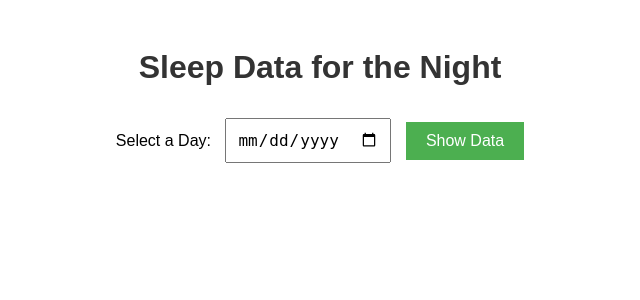
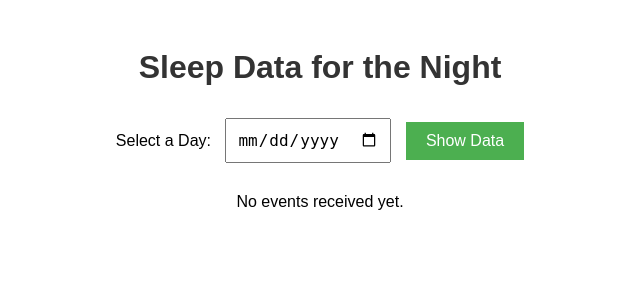
Before and after one commit to KarelExiled/Babyfoon, a Flask app: page / in a window 1280 px wide. Shown: the top 300 px of the page, without its empty margins (320-960 px from the left). Run offline with Flask 2, Linux system fonts and the light colour scheme.

Commit message:
Update index.html

```diff
--- a/templates/index.html
+++ b/templates/index.html
@@ -79,7 +79,23 @@
             <p><strong>P-Value:</strong> <span>{{ p_value | round(4) }}</span></p>
             <p><strong>Conclusion:</strong> {% if p_value < 0.05 %}The result is statistically significant, and we reject the null hypothesis.{% else %}The result is not statistically significant, and we fail to reject the null hypothesis.{% endif %}</p>
         </div>
+
+        <!-- Display received events -->
+        <div class="received-events">
+            <h2>Received Events</h2>
+            <ul>
+                {% for event in received_events %}
+                    <li>
+                        <strong>Event Type:</strong> {{ event['event_type'] }}<br>
+                        <strong>Amplitude:</strong> {{ event['amplitude'] }}<br>
+                        <strong>P-Value:</strong> {{ event['p_value'] }}<br>
+                        <strong>Timestamp:</strong> {{ event['timestamp'] }}<br>
+                    </li>
+                {% endfor %}
+            </ul>
+        </div>
+    {% else %}
+        <p>No events received yet.</p>
     {% endif %}
-
 </body>
 </html>
```
